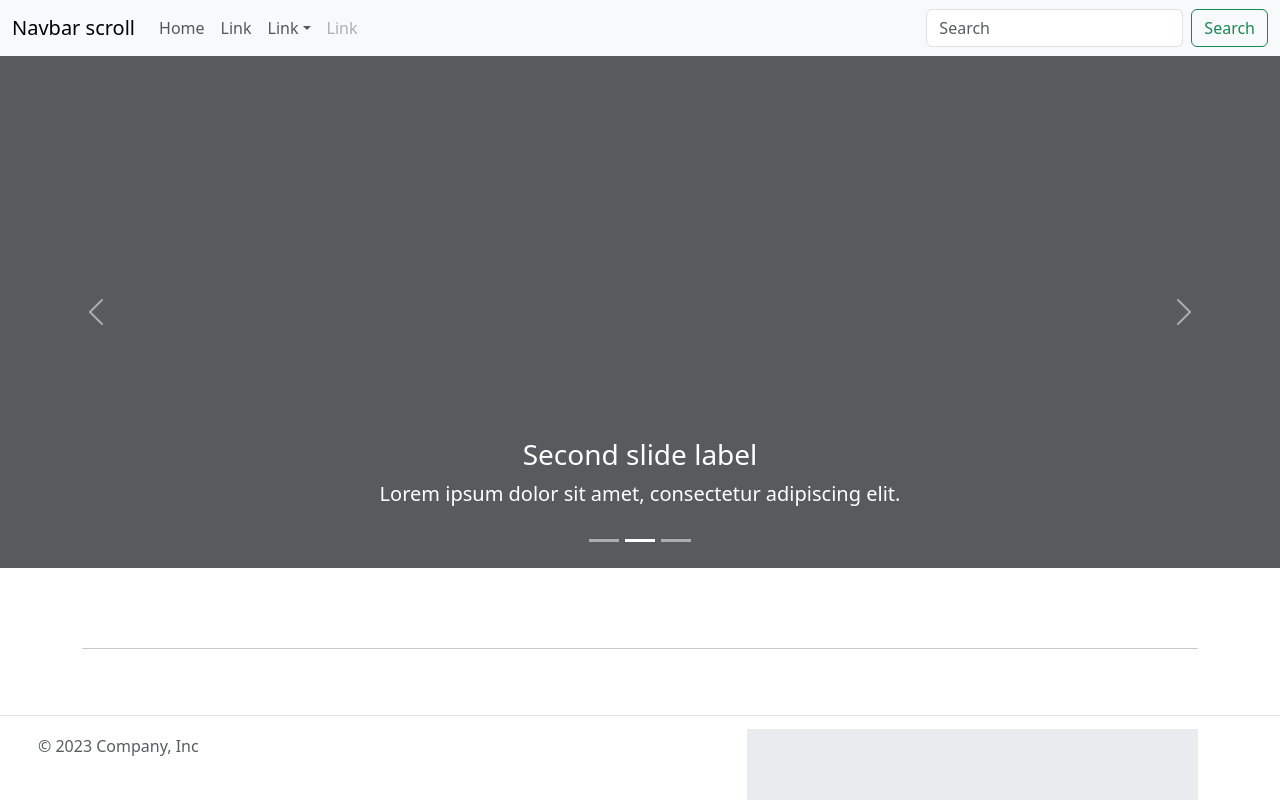
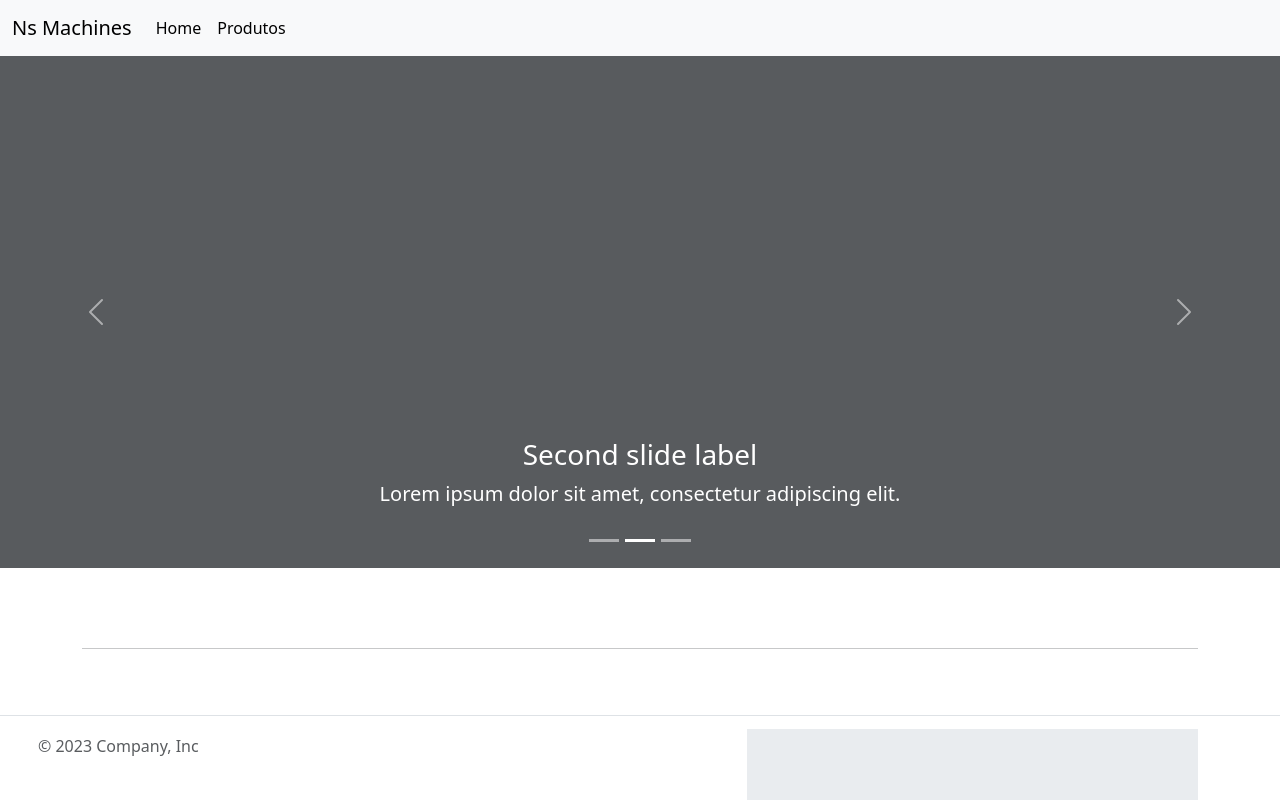
Before and after one commit to Diaz28/NsMachines, a React (Create React App) app in the folder ns_machines/: page / in a window 1280 px wide. Shown: the top 800 px of the page. Built offline with nearby package versions, Linux system fonts and the light colour scheme.

Commit message:
started working on navbar Create a Landing Page #2

```diff
--- a/ns_machines/src/index.css
+++ b/ns_machines/src/index.css
@@ -227,3 +227,12 @@
 .bd-mode-toggle .dropdown-menu .active .bi {
   display: block !important;
 }
+
+
+
+/* Meus css */
+
+a {
+  text-decoration: none !important;
+  color: black !important;
+}
--- a/ns_machines/src/index.jsx
+++ b/ns_machines/src/index.jsx
@@ -24,7 +24,7 @@ root.render(
 
       <Navbar expand="lg" className="bg-body-tertiary sticky-top">
         <Container fluid>
-          <Navbar.Brand href="#">Navbar scroll</Navbar.Brand>
+          <Navbar.Brand href="#">Ns Machines</Navbar.Brand>
           <Navbar.Toggle aria-controls="navbarScroll" />
           <Navbar.Collapse id="navbarScroll">
             <Nav
@@ -32,9 +32,9 @@ root.render(
               style={{ maxHeight: '100px' }}
               navbarScroll
             >
-              <Nav.Link href="#action1">Home</Nav.Link>
-              <Nav.Link href="#action2">Link</Nav.Link>
-              <NavDropdown title="Link" id="navbarScrollingDropdown">
+              <Nav.Link ><Link to="/">Home</Link></Nav.Link>
+              <Nav.Link ><Link to="Produtos">Produtos</Link></Nav.Link>
+              {/* <NavDropdown title="Link" id="navbarScrollingDropdown">
                 <NavDropdown.Item href="#action3">Action</NavDropdown.Item>
                 <NavDropdown.Item href="#action4">
                   Another action
@@ -43,20 +43,8 @@ root.render(
                 <NavDropdown.Item href="#action5">
                   Something else here
                 </NavDropdown.Item>
-              </NavDropdown>
-              <Nav.Link href="#" disabled>
-                Link
-              </Nav.Link>
+              </NavDropdown> */}
             </Nav>
-            <Form className="d-flex">
-              <Form.Control
-                type="search"
-                placeholder="Search"
-                className="me-2"
-                aria-label="Search"
-              />
-              <Button variant="outline-success">Search</Button>
-            </Form>
           </Navbar.Collapse>
         </Container>
       </Navbar>
```
